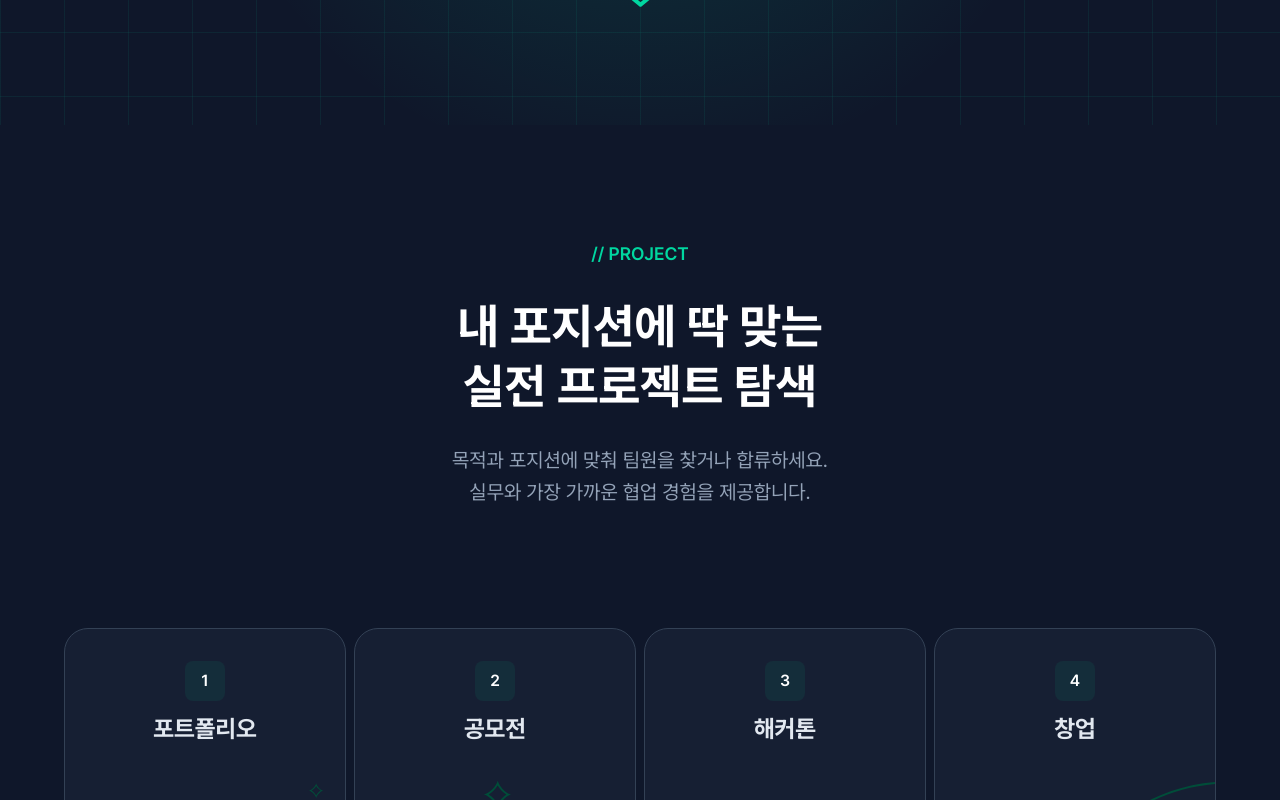
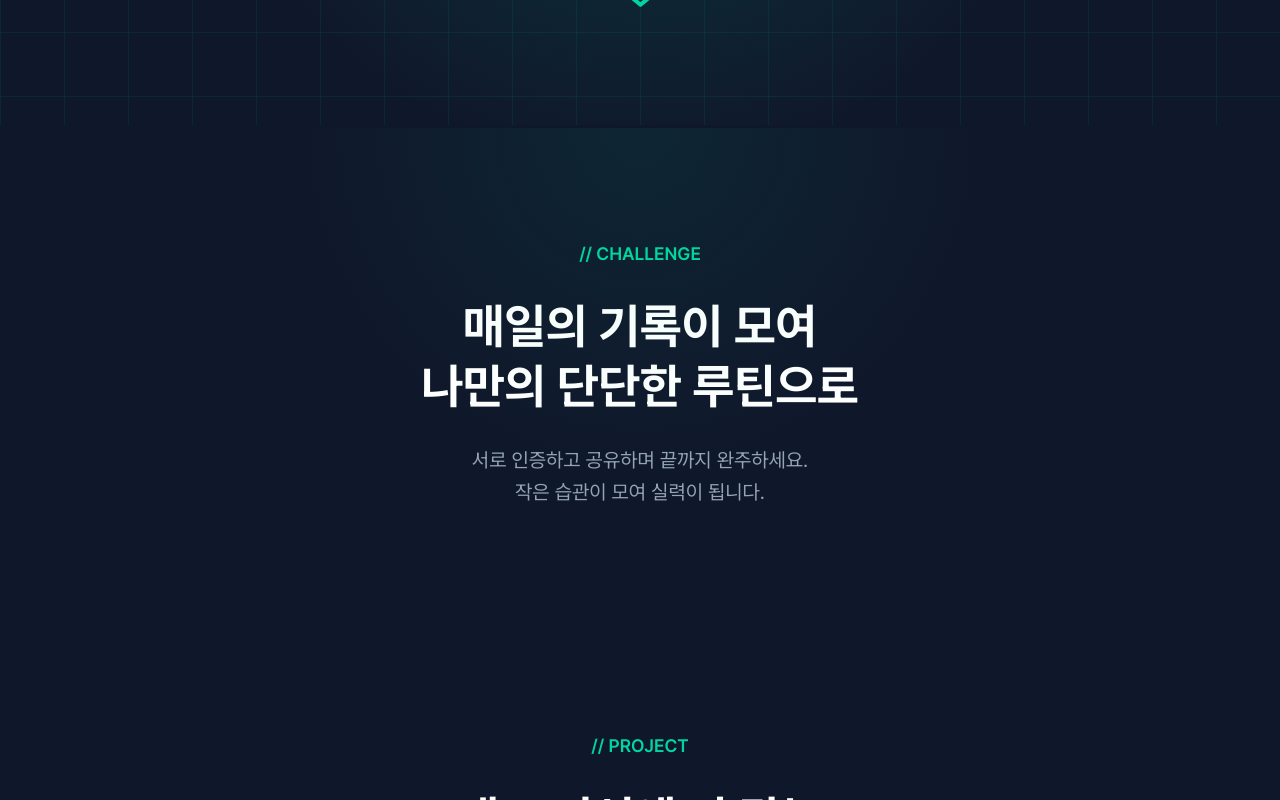
Before and after one commit to Codeit-13-Team-4/4_Frontend, a Next.js app: page / in a window 1280 px wide. Shown: the part 760-1560 px from the top of the page. Built offline with nearby package versions, Linux system fonts and the light colour scheme; no server answers.

Commit message:
feat(landing): 첫번째 섹션 텍스트 레이아웃 구현

```diff
--- a/app/page.tsx
+++ b/app/page.tsx
@@ -3,12 +3,16 @@ import FirstSection from "@/widgets/landing/ui/FrstSection";
 import ThirdSection from "@/widgets/landing/ui/ThirdSection";
 import SixthSection from "@/widgets/landing/ui/SixthSection";
 import FourthSection from "@/widgets/landing/ui/FourthSection";
+import SecondSection from "@/widgets/landing/ui/SecondSection";
 
 export default function HomePage() {
   return (
     <main className="flex min-h-screen flex-col bg-gray-900 text-white">
       <div className="flex-1">
         <FirstSection />
+      </div>
+      <div className="flex-1">
+        <SecondSection />
       </div>
       <div className="flex-1">
         <ThirdSection />
--- /dev/null
+++ b/widgets/landing/ui/SecondSection.tsx
@@ -0,0 +1,27 @@
+export default function SecondSection() {
+  return (
+    <section className="relative overflow-hidden px-5 py-20 text-white md:px-10 md:py-28 lg:px-16">
+      <div className="pointer-events-none absolute inset-0 bg-[radial-gradient(circle_at_top,rgba(0,215,160,0.08),transparent_45%)]" />
+
+      <div className="mx-auto flex w-full max-w-7xl flex-col items-center">
+        <div className="flex max-w-[720px] flex-col items-center gap-7 text-center">
+          <p className="text-mint-500 text-lg font-semibold">
+            {"// CHALLENGE"}
+          </p>
+
+          <h2 className="text-2xl leading-tight font-bold md:text-5xl">
+            매일의 기록이 모여
+            <br />
+            나만의 단단한 루틴으로
+          </h2>
+
+          <p className="text-base leading-8 text-gray-400 md:text-xl">
+            서로 인증하고 공유하며 끝까지 완주하세요.
+            <br />
+            작은 습관이 모여 실력이 됩니다.
+          </p>
+        </div>
+      </div>
+    </section>
+  );
+}
```
